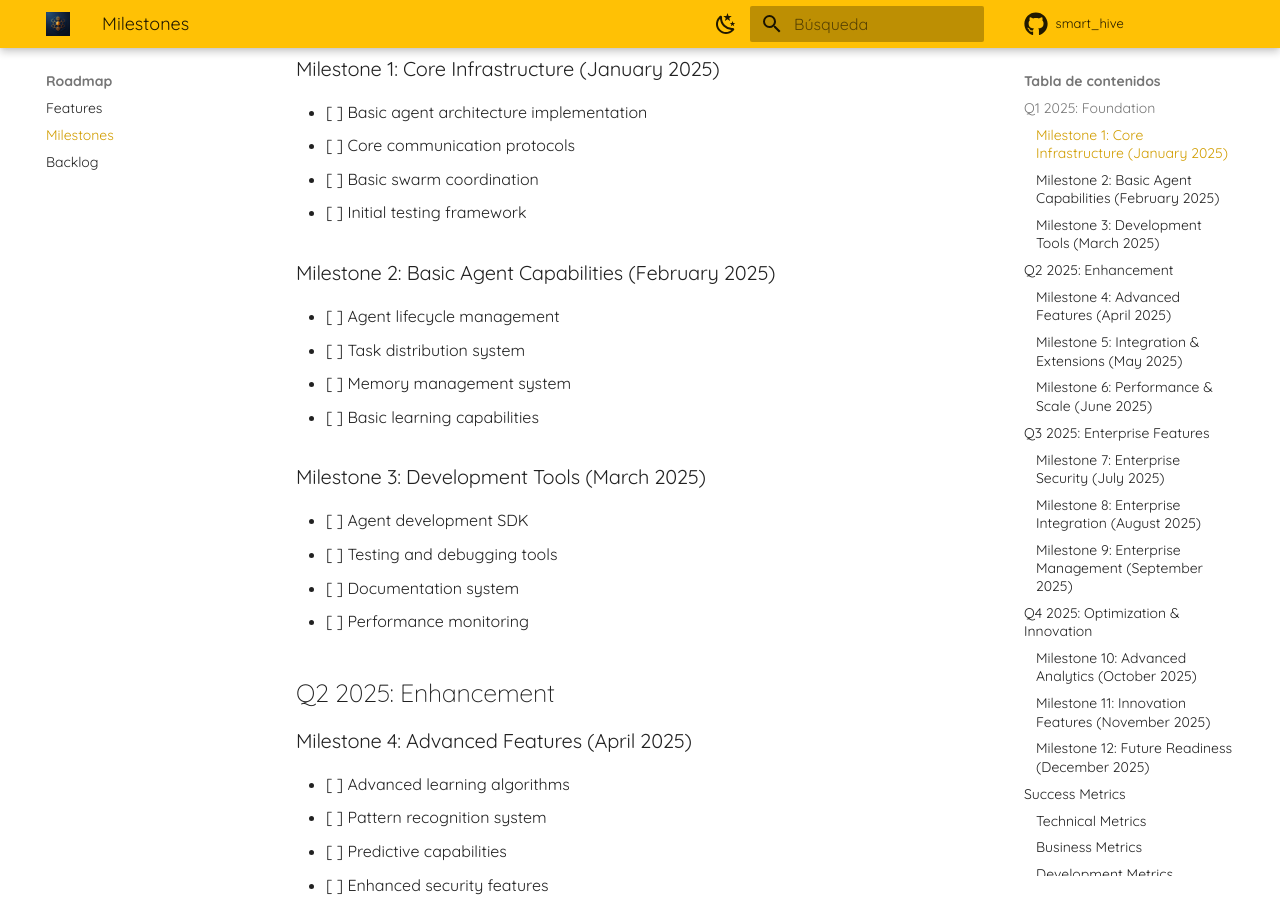
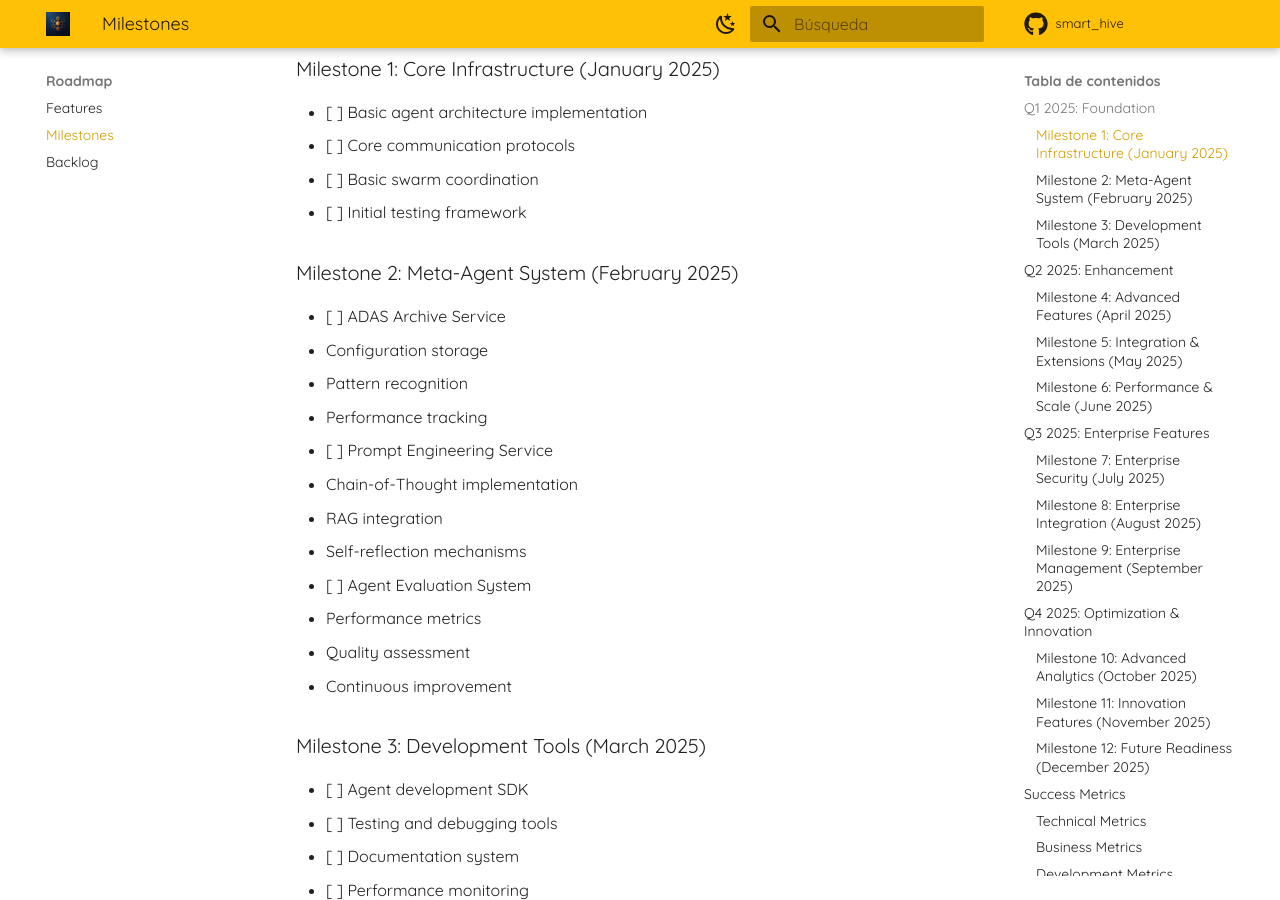
Before and after one commit to reyer3/smart_hive, an MkDocs documentation site: the page built from docs/roadmap/milestones.md, in a window 1280 px wide and 900 px high, scrolled down 225 px. Built offline with MkDocs 1.6.1 and Material for MkDocs 9.7.7, drawn with Linux system fonts in a browser that asks for light colours; comment, search, counter and statistics services are not loaded.

Commit message:
docs: update milestone 2 to include meta-agent system
- Replace basic agent capabilities with meta-agent system
- Add ADAS Archive Service
- Add Prompt Engineering Service
- Add Agent Evaluation System

```diff
--- a/docs/roadmap/milestones.md
+++ b/docs/roadmap/milestones.md
@@ -8,11 +8,19 @@
 - [ ] Basic swarm coordination
 - [ ] Initial testing framework
 
-### Milestone 2: Basic Agent Capabilities (February 2025)
-- [ ] Agent lifecycle management
-- [ ] Task distribution system
-- [ ] Memory management system
-- [ ] Basic learning capabilities
+### Milestone 2: Meta-Agent System (February 2025)
+- [ ] ADAS Archive Service
+  - Configuration storage
+  - Pattern recognition
+  - Performance tracking
+- [ ] Prompt Engineering Service
+  - Chain-of-Thought implementation
+  - RAG integration
+  - Self-reflection mechanisms
+- [ ] Agent Evaluation System
+  - Performance metrics
+  - Quality assessment
+  - Continuous improvement
 
 ### Milestone 3: Development Tools (March 2025)
 - [ ] Agent development SDK
```
